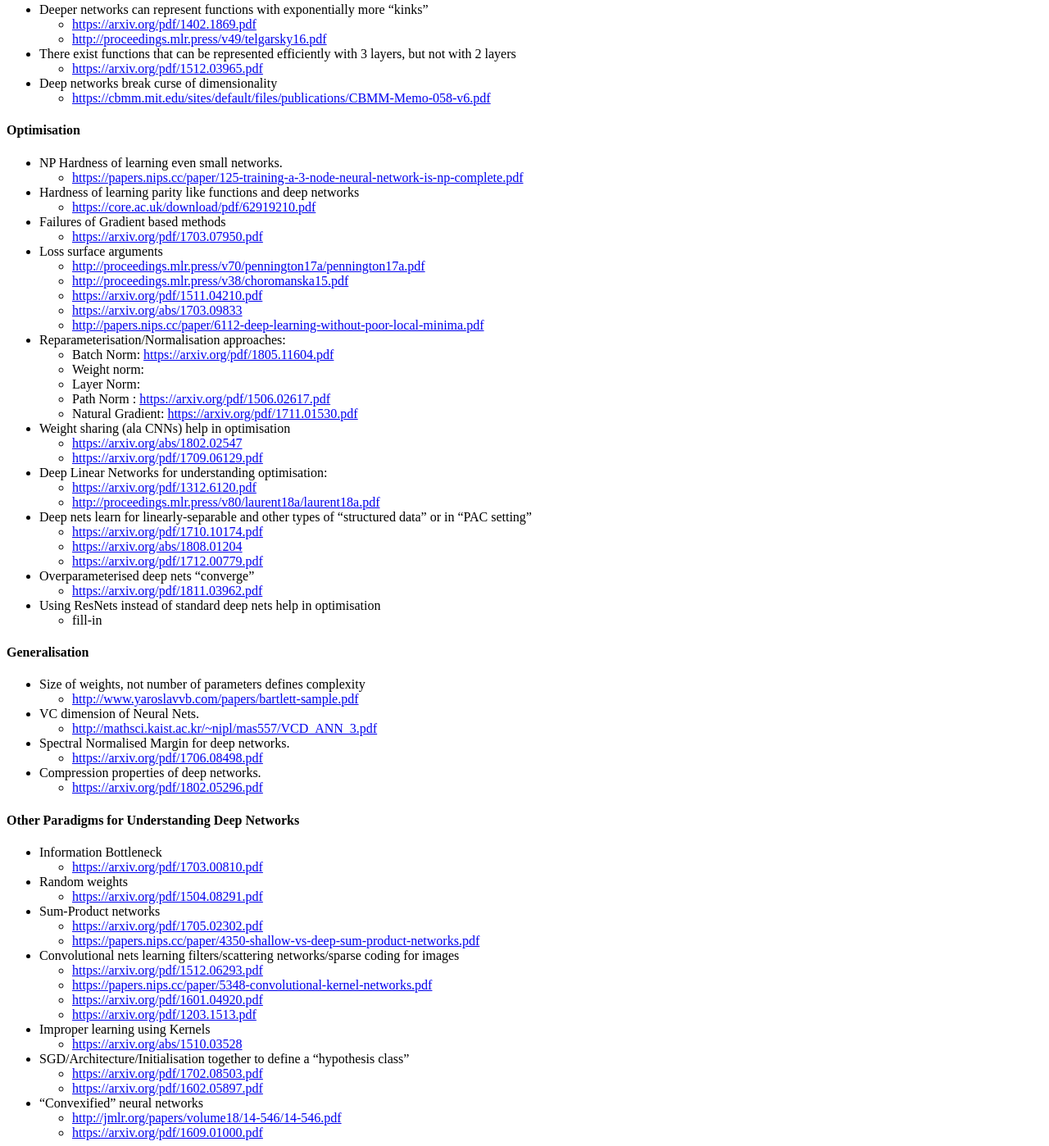
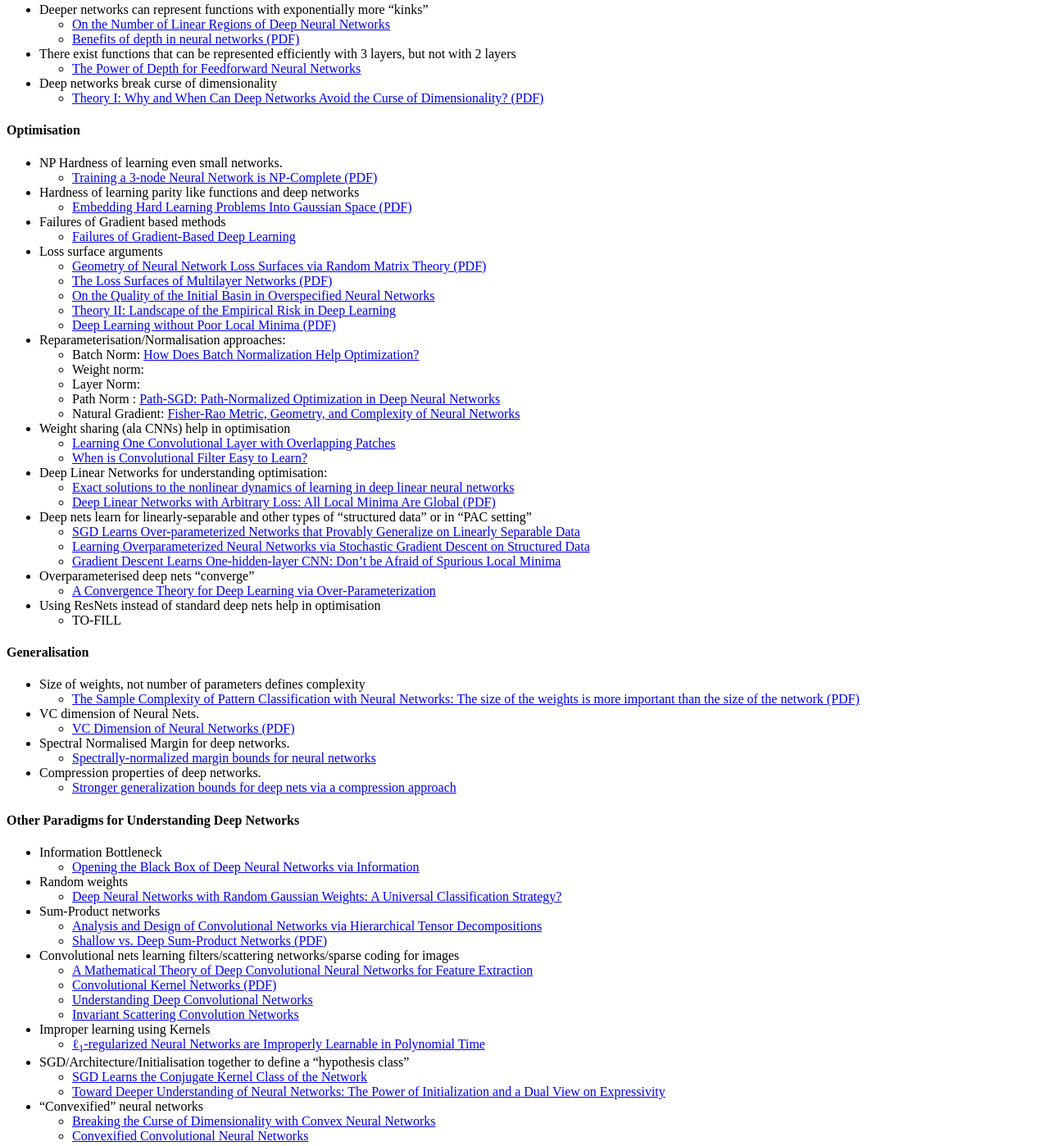
Before and after one commit to ml-theory-papers/ml-theory-papers.github.io, a plain HTML site: page index.html in a window 1280 px wide. Shown: the part 228-1626 px from the top of the page at 82% size. Drawn offline with Linux system fonts and the light colour scheme.

Commit message:
Add names of papers in links

```diff
--- a/index.html
+++ b/index.html
@@ -27,127 +27,127 @@
 <ul>
 <li>Deeper networks can represent functions with exponentially more “kinks”
 <ul>
-<li><a href="https://arxiv.org/pdf/1402.1869.pdf">https://arxiv.org/pdf/1402.1869.pdf</a></li>
-<li><a href="http://proceedings.mlr.press/v49/telgarsky16.pdf">http://proceedings.mlr.press/v49/telgarsky16.pdf</a></li>
+<li><a href="https://arxiv.org/abs/1402.1869">On the Number of Linear Regions of Deep Neural Networks</a></li>
+<li><a href="http://proceedings.mlr.press/v49/telgarsky16.pdf">Benefits of depth in neural networks (PDF)</a></li>
 </ul></li>
 <li>There exist functions that can be represented efficiently with 3 layers, but not with 2 layers
 <ul>
-<li><a href="https://arxiv.org/pdf/1512.03965.pdf">https://arxiv.org/pdf/1512.03965.pdf</a></li>
+<li><a href="https://arxiv.org/abs/1512.03965">The Power of Depth for Feedforward Neural Networks</a></li>
 </ul></li>
 <li>Deep networks break curse of dimensionality
 <ul>
-<li><a href="https://cbmm.mit.edu/sites/default/files/publications/CBMM-Memo-058-v6.pdf">https://cbmm.mit.edu/sites/default/files/publications/CBMM-Memo-058-v6.pdf</a></li>
+<li><a href="https://cbmm.mit.edu/sites/default/files/publications/CBMM-Memo-058-v6.pdf">Theory I: Why and When Can Deep Networks Avoid the Curse of Dimensionality? (PDF)</a></li>
 </ul></li>
 </ul>
 <h4 id="optimisation">Optimisation</h4>
 <ul>
 <li>NP Hardness of learning even small networks.
 <ul>
-<li><a href="https://papers.nips.cc/paper/125-training-a-3-node-neural-network-is-np-complete.pdf">https://papers.nips.cc/paper/125-training-a-3-node-neural-network-is-np-complete.pdf</a></li>
+<li><a href="https://papers.nips.cc/paper/125-training-a-3-node-neural-network-is-np-complete.pdf">Training a 3-node Neural Network is NP-Complete (PDF)</a></li>
 </ul></li>
 <li>Hardness of learning parity like functions and deep networks
 <ul>
-<li><a href="https://core.ac.uk/download/pdf/62919210.pdf">https://core.ac.uk/download/pdf/62919210.pdf</a></li>
+<li><a href="https://core.ac.uk/download/pdf/62919210.pdf">Embedding Hard Learning Problems Into Gaussian Space (PDF)</a></li>
 </ul></li>
 <li>Failures of Gradient based methods
 <ul>
-<li><a href="https://arxiv.org/pdf/1703.07950.pdf">https://arxiv.org/pdf/1703.07950.pdf</a></li>
+<li><a href="https://arxiv.org/abs/1703.07950.abs">Failures of Gradient-Based Deep Learning</a></li>
 </ul></li>
 <li>Loss surface arguments
 <ul>
-<li><a href="http://proceedings.mlr.press/v70/pennington17a/pennington17a.pdf">http://proceedings.mlr.press/v70/pennington17a/pennington17a.pdf</a></li>
-<li><a href="http://proceedings.mlr.press/v38/choromanska15.pdf">http://proceedings.mlr.press/v38/choromanska15.pdf</a></li>
-<li><a href="https://arxiv.org/pdf/1511.04210.pdf">https://arxiv.org/pdf/1511.04210.pdf</a></li>
-<li><a href="https://arxiv.org/abs/1703.09833">https://arxiv.org/abs/1703.09833</a></li>
-<li><a href="http://papers.nips.cc/paper/6112-deep-learning-without-poor-local-minima.pdf">http://papers.nips.cc/paper/6112-deep-learning-without-poor-local-minima.pdf</a></li>
+<li><a href="http://proceedings.mlr.press/v70/pennington17a/pennington17a.pdf">Geometry of Neural Network Loss Surfaces via Random Matrix Theory (PDF)</a></li>
+<li><a href="http://proceedings.mlr.press/v38/choromanska15.pdf">The Loss Surfaces of Multilayer Networks (PDF)</a></li>
+<li><a href="https://arxiv.org/abs/1511.04210">On the Quality of the Initial Basin in Overspecified Neural Networks</a></li>
+<li><a href="https://arxiv.org/abs/1703.09833abs">Theory II: Landscape of the Empirical Risk in Deep Learning</a></li>
+<li><a href="http://papers.nips.cc/paper/6112-deep-learning-without-poor-local-minima.pdf">Deep Learning without Poor Local Minima (PDF)</a></li>
 </ul></li>
 <li>Reparameterisation/Normalisation approaches:
 <ul>
-<li>Batch Norm: <a href="https://arxiv.org/pdf/1805.11604.pdf">https://arxiv.org/pdf/1805.11604.pdf</a></li>
+<li>Batch Norm: <a href="https://arxiv.org/abs/1805.11604">How Does Batch Normalization Help Optimization?</a></li>
 <li>Weight norm:</li>
 <li>Layer Norm:</li>
-<li>Path Norm : <a href="https://arxiv.org/pdf/1506.02617.pdf">https://arxiv.org/pdf/1506.02617.pdf</a></li>
-<li>Natural Gradient: <a href="https://arxiv.org/pdf/1711.01530.pdf">https://arxiv.org/pdf/1711.01530.pdf</a></li>
+<li>Path Norm : <a href="https://arxiv.org/abs/1506.02617">Path-SGD: Path-Normalized Optimization in Deep Neural Networks</a></li>
+<li>Natural Gradient: <a href="https://arxiv.org/abs/1711.01530">Fisher-Rao Metric, Geometry, and Complexity of Neural Networks</a></li>
 </ul></li>
 <li>Weight sharing (ala CNNs) help in optimisation
 <ul>
-<li><a href="https://arxiv.org/abs/1802.02547">https://arxiv.org/abs/1802.02547</a></li>
-<li><a href="https://arxiv.org/pdf/1709.06129.pdf">https://arxiv.org/pdf/1709.06129.pdf</a></li>
+<li><a href="https://arxiv.org/abs/1802.02547">Learning One Convolutional Layer with Overlapping Patches</a></li>
+<li><a href="https://arxiv.org/abs/1709.06129">When is Convolutional Filter Easy to Learn?</a></li>
 </ul></li>
 <li>Deep Linear Networks for understanding optimisation:
 <ul>
-<li><a href="https://arxiv.org/pdf/1312.6120.pdf">https://arxiv.org/pdf/1312.6120.pdf</a></li>
-<li><a href="http://proceedings.mlr.press/v80/laurent18a/laurent18a.pdf">http://proceedings.mlr.press/v80/laurent18a/laurent18a.pdf</a></li>
+<li><a href="https://arxiv.org/abs/1312.6120">Exact solutions to the nonlinear dynamics of learning in deep linear neural networks</a></li>
+<li><a href="http://proceedings.mlr.press/v80/laurent18a/laurent18a.pdf">Deep Linear Networks with Arbitrary Loss: All Local Minima Are Global (PDF)</a></li>
 </ul></li>
 <li>Deep nets learn for linearly-separable and other types of “structured data” or in “PAC setting”
 <ul>
-<li><a href="https://arxiv.org/pdf/1710.10174.pdf">https://arxiv.org/pdf/1710.10174.pdf</a></li>
-<li><a href="https://arxiv.org/abs/1808.01204">https://arxiv.org/abs/1808.01204</a></li>
-<li><a href="https://arxiv.org/pdf/1712.00779.pdf">https://arxiv.org/pdf/1712.00779.pdf</a></li>
+<li><a href="https://arxiv.org/abs/1710.10174">SGD Learns Over-parameterized Networks that Provably Generalize on Linearly Separable Data</a></li>
+<li><a href="https://arxiv.org/abs/1808.01204">Learning Overparameterized Neural Networks via Stochastic Gradient Descent on Structured Data</a></li>
+<li><a href="https://arxiv.org/abs/1712.00779">Gradient Descent Learns One-hidden-layer CNN: Don’t be Afraid of Spurious Local Minima</a></li>
 </ul></li>
 <li>Overparameterised deep nets “converge”
 <ul>
-<li><a href="https://arxiv.org/pdf/1811.03962.pdf">https://arxiv.org/pdf/1811.03962.pdf</a></li>
+<li><a href="https://arxiv.org/abs/1811.03962">A Convergence Theory for Deep Learning via Over-Parameterization</a></li>
 </ul></li>
 <li>Using ResNets instead of standard deep nets help in optimisation
 <ul>
-<li>fill-in</li>
+<li>TO-FILL</li>
 </ul></li>
 </ul>
 <h4 id="generalisation">Generalisation</h4>
 <ul>
 <li>Size of weights, not number of parameters defines complexity
 <ul>
-<li><a href="http://www.yaroslavvb.com/papers/bartlett-sample.pdf">http://www.yaroslavvb.com/papers/bartlett-sample.pdf</a></li>
+<li><a href="http://www.yaroslavvb.com/papers/bartlett-sample.pdf">The Sample Complexity of Pattern Classification with Neural Networks: The size of the weights is more important than the size of the network (PDF)</a></li>
 </ul></li>
 <li>VC dimension of Neural Nets.
 <ul>
-<li><a href="http://mathsci.kaist.ac.kr/~nipl/mas557/VCD_ANN_3.pdf">http://mathsci.kaist.ac.kr/~nipl/mas557/VCD_ANN_3.pdf</a></li>
+<li><a href="http://mathsci.kaist.ac.kr/~nipl/mas557/VCD_ANN_3.pdf">VC Dimension of Neural Networks (PDF)</a></li>
 </ul></li>
 <li>Spectral Normalised Margin for deep networks.
 <ul>
-<li><a href="https://arxiv.org/pdf/1706.08498.pdf">https://arxiv.org/pdf/1706.08498.pdf</a></li>
+<li><a href="https://arxiv.org/abs/1706.08498">Spectrally-normalized margin bounds for neural networks</a></li>
 </ul></li>
 <li>Compression properties of deep networks.
 <ul>
-<li><a href="https://arxiv.org/pdf/1802.05296.pdf">https://arxiv.org/pdf/1802.05296.pdf</a></li>
+<li><a href="https://arxiv.org/abs/1802.05296">Stronger generalization bounds for deep nets via a compression approach</a></li>
 </ul></li>
 </ul>
 <h4 id="other-paradigms-for-understanding-deep-networks">Other Paradigms for Understanding Deep Networks</h4>
 <ul>
 <li>Information Bottleneck
 <ul>
-<li><a href="https://arxiv.org/pdf/1703.00810.pdf">https://arxiv.org/pdf/1703.00810.pdf</a></li>
+<li><a href="https://arxiv.org/abs/1703.00810">Opening the Black Box of Deep Neural Networks via Information</a></li>
 </ul></li>
 <li>Random weights
 <ul>
-<li><a href="https://arxiv.org/pdf/1504.08291.pdf">https://arxiv.org/pdf/1504.08291.pdf</a></li>
+<li><a href="https://arxiv.org/abs/1504.08291">Deep Neural Networks with Random Gaussian Weights: A Universal Classification Strategy?</a></li>
 </ul></li>
 <li>Sum-Product networks
 <ul>
-<li><a href="https://arxiv.org/pdf/1705.02302.pdf">https://arxiv.org/pdf/1705.02302.pdf</a></li>
-<li><a href="https://papers.nips.cc/paper/4350-shallow-vs-deep-sum-product-networks.pdf">https://papers.nips.cc/paper/4350-shallow-vs-deep-sum-product-networks.pdf</a></li>
+<li><a href="https://arxiv.org/abs/1705.02302">Analysis and Design of Convolutional Networks via Hierarchical Tensor Decompositions</a></li>
+<li><a href="https://papers.nips.cc/paper/4350-shallow-vs-deep-sum-product-networks.pdf">Shallow vs. Deep Sum-Product Networks (PDF)</a></li>
 </ul></li>
 <li>Convolutional nets learning filters/scattering networks/sparse coding for images
 <ul>
-<li><a href="https://arxiv.org/pdf/1512.06293.pdf">https://arxiv.org/pdf/1512.06293.pdf</a></li>
-<li><a href="https://papers.nips.cc/paper/5348-convolutional-kernel-networks.pdf">https://papers.nips.cc/paper/5348-convolutional-kernel-networks.pdf</a></li>
-<li><a href="https://arxiv.org/pdf/1601.04920.pdf">https://arxiv.org/pdf/1601.04920.pdf</a></li>
-<li><a href="https://arxiv.org/pdf/1203.1513.pdf">https://arxiv.org/pdf/1203.1513.pdf</a></li>
+<li><a href="https://arxiv.org/abs/1512.06293">A Mathematical Theory of Deep Convolutional Neural Networks for Feature Extraction</a></li>
+<li><a href="https://papers.nips.cc/paper/5348-convolutional-kernel-networks.pdf">Convolutional Kernel Networks (PDF)</a></li>
+<li><a href="https://arxiv.org/abs/1601.04920">Understanding Deep Convolutional Networks</a></li>
+<li><a href="https://arxiv.org/abs/1203.1513">Invariant Scattering Convolution Networks</a></li>
 </ul></li>
 <li>Improper learning using Kernels
 <ul>
-<li><a href="https://arxiv.org/abs/1510.03528">https://arxiv.org/abs/1510.03528</a></li>
+<li><a href="https://arxiv.org/abs/1510.03528"><span class="math inline">ℓ<sub>1</sub></span>-regularized Neural Networks are Improperly Learnable in Polynomial Time</a></li>
 </ul></li>
 <li>SGD/Architecture/Initialisation together to define a “hypothesis class”
 <ul>
-<li><a href="https://arxiv.org/pdf/1702.08503.pdf">https://arxiv.org/pdf/1702.08503.pdf</a></li>
-<li><a href="https://arxiv.org/pdf/1602.05897.pdf">https://arxiv.org/pdf/1602.05897.pdf</a></li>
+<li><a href="https://arxiv.org/abs/1702.08503">SGD Learns the Conjugate Kernel Class of the Network</a></li>
+<li><a href="https://arxiv.org/abs/1602.05897">Toward Deeper Understanding of Neural Networks: The Power of Initialization and a Dual View on Expressivity</a></li>
 </ul></li>
 <li>“Convexified” neural networks
 <ul>
-<li><a href="http://jmlr.org/papers/volume18/14-546/14-546.pdf">http://jmlr.org/papers/volume18/14-546/14-546.pdf</a></li>
-<li><a href="https://arxiv.org/pdf/1609.01000.pdf">https://arxiv.org/pdf/1609.01000.pdf</a></li>
+<li><a href="http://jmlr.org/papers/volume18/14-546/14-546.pdf">Breaking the Curse of Dimensionality with Convex Neural Networks</a></li>
+<li><a href="https://arxiv.org/abs/1609.01000">Convexified Convolutional Neural Networks</a></li>
 </ul></li>
 </ul>
 <hr />
```
Also changed, not shown: 1 other file.
